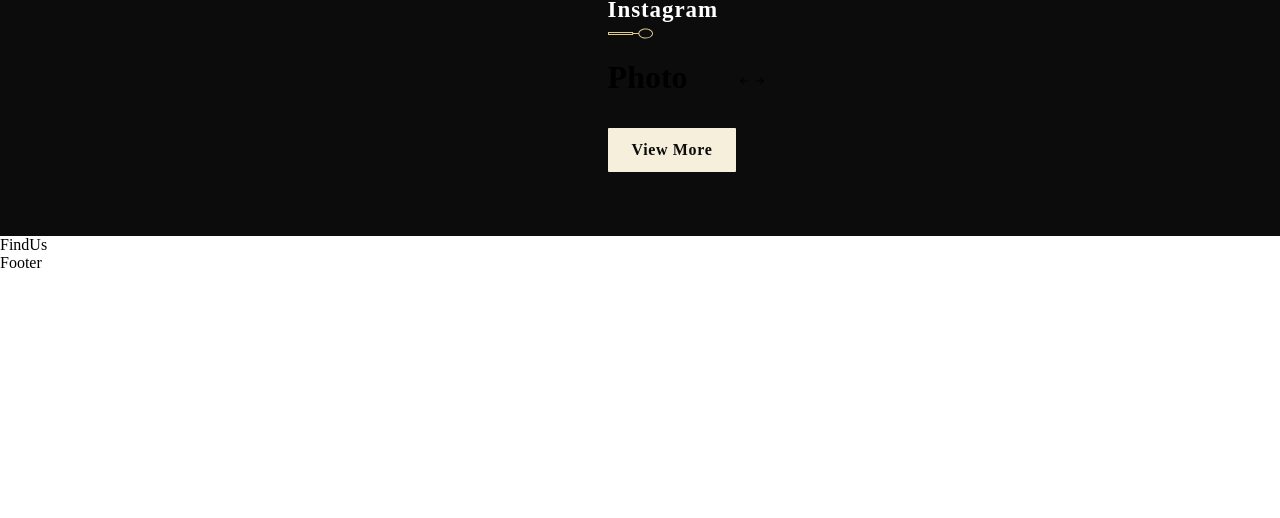
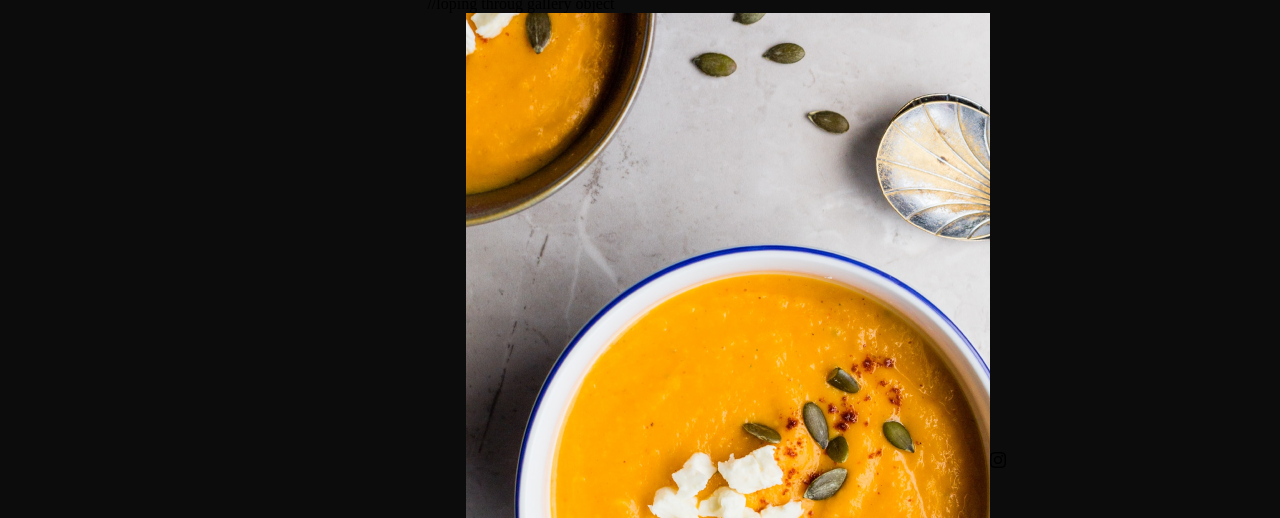
Before and after one commit to misikir21/NewTest-Restaurant, a React (Create React App) app: page / in a window 1280 px wide. Shown: the part 5537-6055 px from the top of the page. Before the commit the page ends 5809 px from the top, so only its background shows below. Built offline with nearby package versions, Linux system fonts and the light colour scheme; a web font is replaced by a local one.

Commit message:
loop through gallery object

```diff
--- a/src/container/Gallery/Gallery.jsx
+++ b/src/container/Gallery/Gallery.jsx
@@ -3,10 +3,19 @@ import {BsInstagram,BsArrowLeftShort,BsArrowRightShort} from 'react-icons/bs';
 import {SubHeading} from '../../components'
 import { images } from '../../constants';
 import './Gallery.css';
-
+const Galleryimges=[images.gallery01,images.gallery02,images.gallery03,images.gallery04]
 
 const Gallery = () => {
-  const scrollref=React.useRef(null)
+  const scrollref=React.useRef(null);
+  const scroll=(direction)=>{
+    const {current}=scrollref;
+    if(direction ==='left'){
+    current.scrolleft -=300;
+  }
+  else {
+    current.scrolleft +=300
+  }
+}
 return (
    <div className='app__gallery flex__center'>
     <div className='app__gallery-content'>
@@ -15,7 +24,15 @@ return (
      <p className='p__opensand' style={{color:"aaa" ,marginTop:"2rem"}}></p>
      <button className='custom__button' type='button'>View More</button> </div>
      <div className='app__gallery-images'>
-      <div className='app__gallery_images_contianer' ref={scrollref}></div>
+      <div className='app__gallery_images_contianer' ref={scrollref}>
+        //loping throug gallery object
+        { Galleryimges.map((images,index)=>(
+         <div className='app__galler-images_card flex__center' key={`Galleryimges-${index + 1}`}>
+         <img src={images} alt="gallery" />
+         <BsInstagram className='gallery__images-icon'/>
+         </div>
+        ))}
+      </div>
      </div>
      <div className='app__gallery-images_arrow'>
       <BsArrowLeftShort className="gallery__arrow-icon" onClick={()=>scroll('left')} />
```
